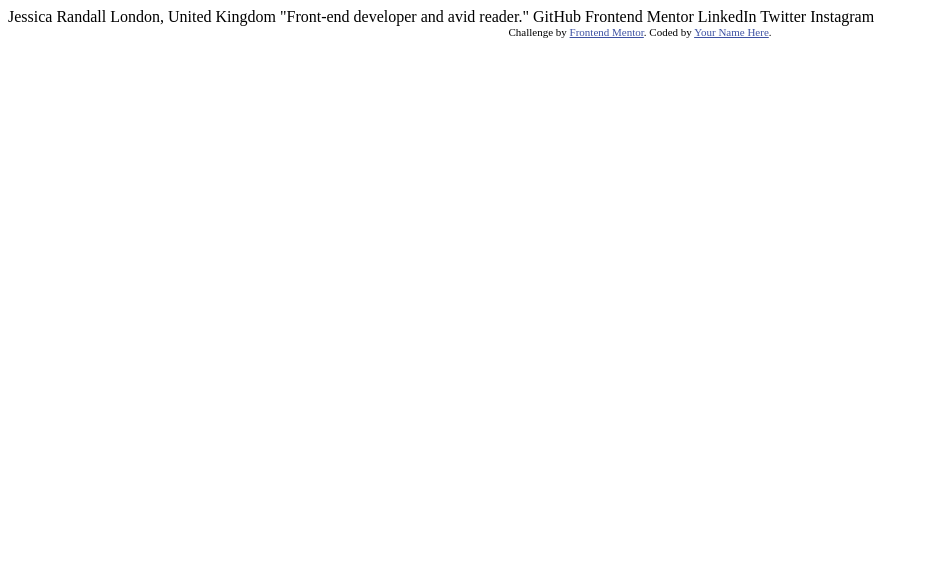
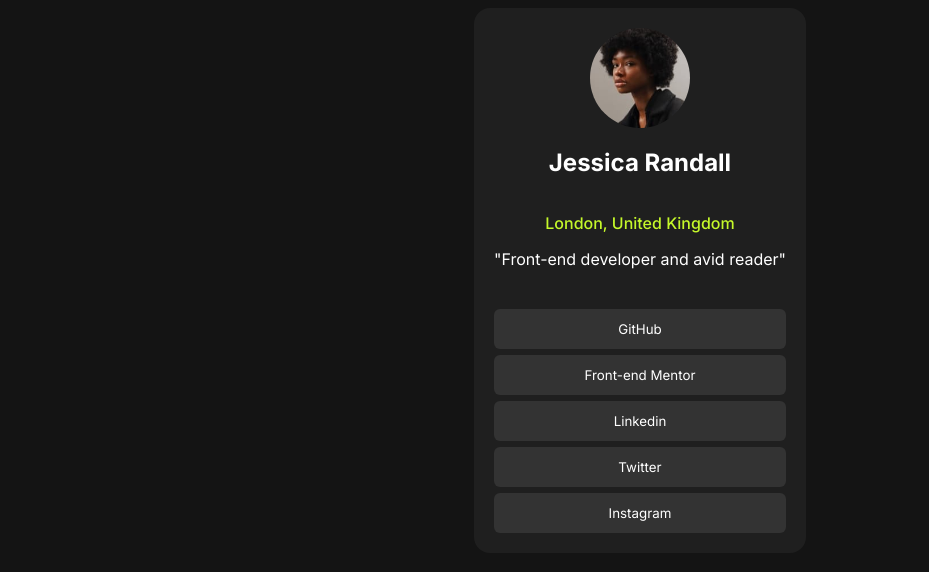
Before and after one commit to SharipovSh13/social-link-mentor, a plain HTML site: page index.html in a window 1280 px wide. Shown: the whole page, without its empty margins (0-929 px from the left). Drawn offline with Linux system fonts and the light colour scheme.

Commit message:
fixed card liks

```diff
--- a/index.html
+++ b/index.html
@@ -1,34 +1,68 @@
 <!DOCTYPE html>
 <html lang="en">
   <head>
-  <meta charset="UTF-8">
-  <meta name="viewport" content="width=device-width, initial-scale=1.0"> <!-- displays site properly based on user's device -->
+    <meta charset="UTF-8" />
+    <meta name="viewport" content="width=device-width, initial-scale=1.0" />
+    <!-- displays site properly based on user's device -->
+    <link rel="preconnect" href="https://fonts.googleapis.com" />
+    <link rel="preconnect" href="https://fonts.gstatic.com" crossorigin />
+    <link
+      href="https://fonts.googleapis.com/css2?family=Figtree:ital,wght@0,300..900;1,300..900&family=Inter:ital,opsz,wght@0,14..32,100..900;1,14..32,100..900&family=Roboto:ital,wght@0,100;0,300;0,400;0,500;0,700;0,900;1,100;1,300;1,400;1,500;1,700;1,900&display=swap"
+      rel="stylesheet"
+    />
 
-  <link rel="icon" type="image/png" sizes="32x32" href="./assets/images/favicon-32x32.png">
+    <link
+      rel="icon"
+      type="image/png"
+      sizes="32x32"
+      href="./assets/images/favicon-32x32.png"
+    />
+    <link rel="stylesheet" href="style.css" />
 
     <title>Frontend Mentor | Social links profile</title>
 
     <!-- Feel free to remove these styles or customise in your own stylesheet 👍 -->
     <style>
-    .attribution { font-size: 11px; text-align: center; }
-    .attribution a { color: hsl(228, 45%, 44%); }
+      .attribution {
+        font-size: 11px;
+        text-align: center;
+      }
+      .attribution a {
+        color: hsl(228, 45%, 44%);
+      }
     </style>
   </head>
   <body>
-
-  Jessica Randall
-  London, United Kingdom
-  "Front-end developer and avid reader."
-
-  GitHub
-  Frontend Mentor
-  LinkedIn
-  Twitter
-  Instagram
-
-  <div class="attribution">
-    Challenge by <a href="https://www.frontendmentor.io?ref=challenge" target="_blank">Frontend Mentor</a>.
-    Coded by <a href="#">Your Name Here</a>.
+    <header></header>
+    <main>
+      <section>
+        <div class="main-card-grids">
+          <div class="card-link">
+            <img src="assets/images/avatar-jessica.jpeg" alt="" />
+            <h1 class="userName">Jessica Randall</h1>
+            <p class="address">London, United Kingdom</p>
+            <span>"Front-end developer and avid reader"</span>
+            <div class="div-buttons">
+              <button>
+                <a href="">GitHub</a>
+              </button>
+              <button>
+                <a href="">Front-end Mentor </a>
+              </button>
+              <button>
+                <a href="">Linkedin </a>
+              </button>
+              <button>
+                <a href="">Twitter </a>
+              </button>
+              <button>
+                <a href="">Instagram </a>
+              </button>
             </div>
+          </div>
+        </div>
+      </section>
+    </main>
+    <footer></footer>
   </body>
 </html>
--- /dev/null
+++ b/style.css
@@ -0,0 +1,60 @@
+body {
+  display: grid;
+  place-items: center;
+  background-color: hsl(0, 0%, 8%);
+  font-family: "Inter", sans-serif;
+}
+.main-card-grids {
+  display: grid;
+  place-items: center;
+  background-color: hsl(0, 0%, 12%);
+  padding: 20px;
+  border-radius: 16px;
+}
+.card-link {
+  display: flex;
+  flex-direction: column;
+  place-items: center;
+  background-color: hsl(0, 0%, 12%);
+}
+img {
+  width: 100px;
+  border-radius: 100%;
+}
+.div-buttons {
+  width: 100%;
+  display: flex;
+  margin-top: 40px;
+  flex-direction: column;
+  row-gap: 6px;
+}
+button {
+  height: 40px;
+  border-radius: 6px;
+  border: none;
+  background-color: hsl(0, 0%, 20%);
+}
+button:hover {
+  background-color: hsl(0, 3%, 25%);
+}
+a {
+  text-decoration: none;
+  color: white;
+  font-family: "Inter", sans-serif;
+}
+.userName {
+  color: white;
+  font-family: "Inter", sans-serif;
+}
+.address {
+  font-family: "Inter", sans-serif;
+  font-optical-sizing: auto;
+  font-weight: 500;
+  color: hsl(75, 94%, 57%);
+}
+.address:hover {
+  color: hsl(75, 94%, 37%);
+}
+span {
+  color: white;
+}
```
Lines whose indentation alone changed are shown as unchanged.
